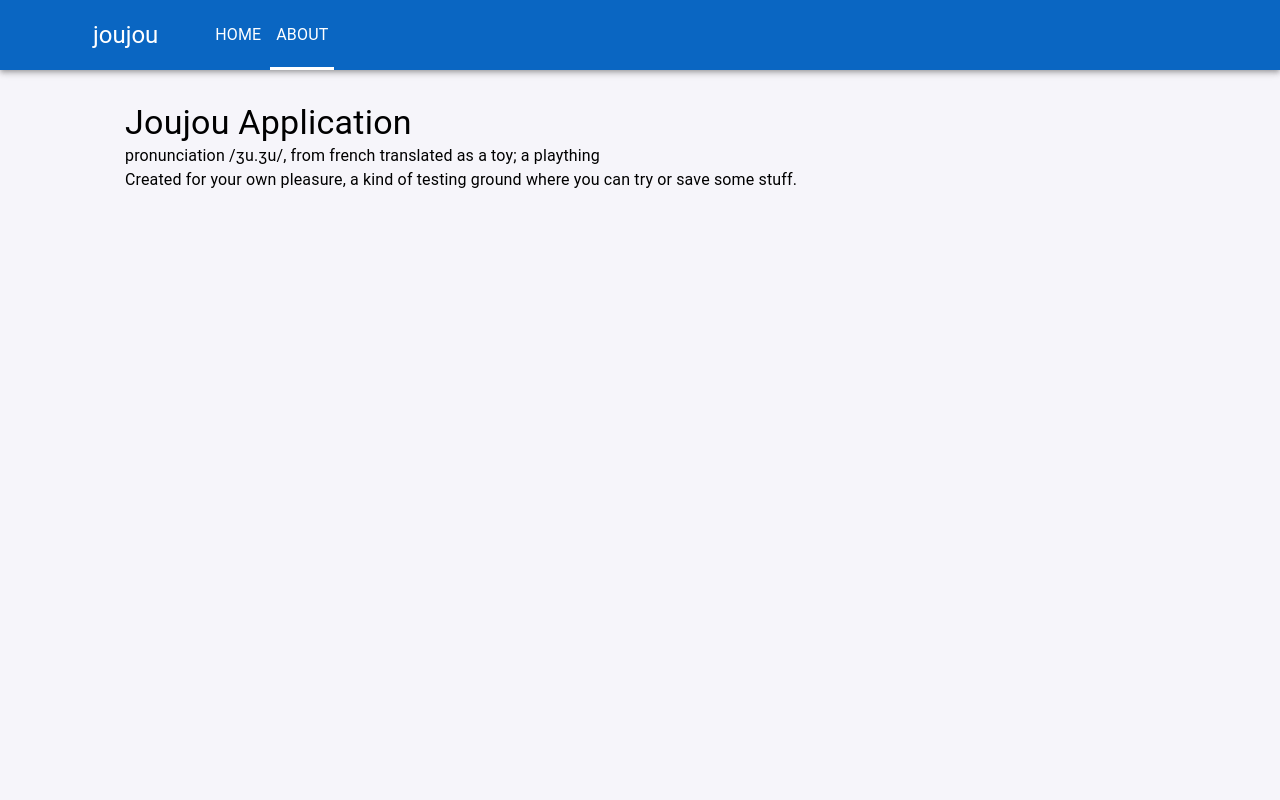
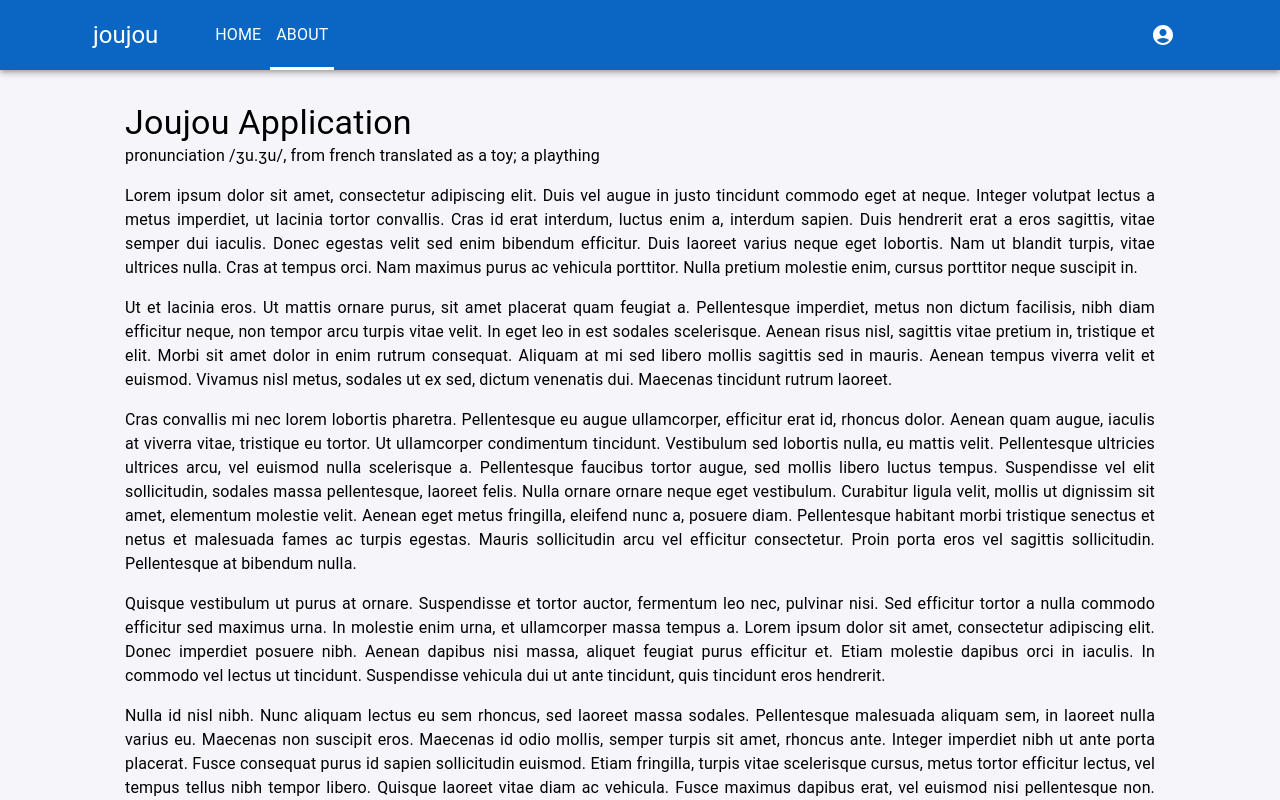
Before and after one commit to pasajero0/joujou, a React (Create React App) app: page / in a window 1280 px wide. Both pictures are taken after a click on the button "ABOUT". Built offline with nearby package versions, Linux system fonts and the light colour scheme; no server answers.

Commit message:
JJ-4/auth pages folder was created, login page was added

```diff
--- /dev/null
+++ b/src/components/page-wrapper/page-wrapper-profile/page-wrapper-profile.tsx
@@ -0,0 +1,18 @@
+import { PageEnum } from '@enum/page.enum';
+import { AccountCircle } from '@mui/icons-material';
+import { IconButton, Tooltip } from '@mui/material';
+import { useNavigate } from 'react-router';
+
+export const PageWrapperProfile = () => {
+  const navigate = useNavigate();
+
+  const handleProfileClick = () => navigate(PageEnum.Login);
+
+  return (
+    <Tooltip title="Login" arrow>
+      <IconButton size="large" color="inherit" onClick={handleProfileClick}>
+        <AccountCircle />
+      </IconButton>
+    </Tooltip>
+  );
+};
--- a/src/components/page-wrapper/page-wrapper.tsx
+++ b/src/components/page-wrapper/page-wrapper.tsx
@@ -4,13 +4,13 @@ import { FCCType } from '@type/fc-with-children.type';
 import { ColorEnum } from '@style/colors.enum';
 import { PageWrapperNavigation } from './page-wrapper-navigation/page-wrapper-navigation';
 import { PageMenuListItemInterface } from '@page/main-pages/main-pages.options';
+import { PageWrapperProfile } from './page-wrapper-profile/page-wrapper-profile';
 
 interface PageWrapperInterface {
   pageMenuList?: PageMenuListItemInterface[];
 }
 
-export const PageWrapper: FCCType<PageWrapperInterface> = ({ pageMenuList = [], children }) => {
-  return (
+export const PageWrapper: FCCType<PageWrapperInterface> = ({ pageMenuList = [], children }) => (
   <PageWrapperRoot>
     <AppBar position="static">
       <PageNavigationWrapper variant="dense">
@@ -18,9 +18,9 @@ export const PageWrapper: FCCType<PageWrapperInterface> = ({ pageMenuList = [],
           joujou
         </Typography>
         <PageWrapperNavigation pageMenuList={pageMenuList} />
+        <PageWrapperProfile />
       </PageNavigationWrapper>
     </AppBar>
     <PageContentWrapper>{children}</PageContentWrapper>
   </PageWrapperRoot>
 );
-};
--- a/src/enums/page.enum.ts
+++ b/src/enums/page.enum.ts
@@ -1,4 +1,7 @@
 export enum PageEnum {
   Home = '/',
   About = '/about',
+
+  Profile = '/profile',
+  Login = '/login',
 }
--- /dev/null
+++ b/src/pages/auth-pages/auth-pages.page.tsx
@@ -0,0 +1,15 @@
+import { lazy, memo } from 'react';
+
+import { PageEnum } from '@enum/page.enum';
+import { PageLoader } from '@component/page-loader/page-loader';
+import { Route, Routes } from 'react-router';
+
+const LoginPage = lazy(() => import('./login/login.page'));
+
+export const AuthPagesPage = memo(() => (
+  <PageLoader>
+    <Routes>
+      <Route path={PageEnum.Login} element={<LoginPage />} />
+    </Routes>
+  </PageLoader>
+));
--- /dev/null
+++ b/src/pages/auth-pages/auth-pages.tsx
@@ -0,0 +1,14 @@
+import { useLocation } from 'react-router';
+
+import { PageEnum } from '@enum/page.enum';
+
+import { AuthPagesPage } from './auth-pages.page';
+
+const authPages = new Set([PageEnum.Login]);
+
+export const AuthPages = () => {
+  const { pathname } = useLocation();
+  const shouldRenderAuthPages = authPages.has(pathname as unknown as PageEnum);
+
+  return shouldRenderAuthPages ? <AuthPagesPage /> : null;
+};
--- /dev/null
+++ b/src/pages/auth-pages/common.styles.ts
@@ -0,0 +1,13 @@
+import { ColorEnum } from '@style/colors.enum';
+import styled from 'styled-components';
+
+export const Wrapper = styled.div`
+  width: 100%;
+  height: 100%;
+  background-color: ${ColorEnum.WHITE};
+
+  display: flex;
+  flex-direction: column;
+  justify-content: center;
+  align-items: center;
+`;
--- /dev/null
+++ b/src/pages/auth-pages/login/login.page.tsx
@@ -0,0 +1,16 @@
+import { Wrapper } from '@page/auth-pages/common.styles';
+
+import { LoginTitleWrapper } from './login.styles';
+import { Typography } from '@mui/material';
+
+const LoginPage = () => (
+  <Wrapper>
+    <LoginTitleWrapper>
+      <Typography variant="h5" component="h2" align="center">
+        LOGIN
+      </Typography>
+    </LoginTitleWrapper>
+  </Wrapper>
+);
+
+export default LoginPage;
--- /dev/null
+++ b/src/pages/auth-pages/login/login.styles.ts
@@ -0,0 +1,5 @@
+import styled from 'styled-components';
+
+export const LoginTitleWrapper = styled.div`
+  border: 1px solid navy;
+`;
--- a/src/pages/main-pages/about/about.tsx
+++ b/src/pages/main-pages/about/about.tsx
@@ -1,20 +1,61 @@
+import { Scroll } from '@component/scroll/scroll';
 import { Typography } from '@mui/material';
-import { PageBlock, PageContainerWrapper } from '@page/main-pages/common/common.styles';
+import { PageBlock, PageContainerWrapper } from '@page/main-pages/common.styles';
 
 const AboutPage = () => (
-  <>
+  <Scroll>
     <PageContainerWrapper>
       <PageBlock>
         <Typography component="h1" variant="h4">
           Joujou Application
         </Typography>
-        <Typography>pronunciation /ʒu.ʒu/, from french translated as a toy; a plaything</Typography>
-        <Typography>
-          Created for your own pleasure, a kind of testing ground where you can try or save some stuff.
+        <Typography paddingBottom="16px">
+          pronunciation /ʒu.ʒu/, from french translated as a toy; a plaything
+        </Typography>
+        <Typography paddingBottom="16px" textAlign="justify">
+          Lorem ipsum dolor sit amet, consectetur adipiscing elit. Duis vel augue in justo tincidunt commodo eget at
+          neque. Integer volutpat lectus a metus imperdiet, ut lacinia tortor convallis. Cras id erat interdum, luctus
+          enim a, interdum sapien. Duis hendrerit erat a eros sagittis, vitae semper dui iaculis. Donec egestas velit
+          sed enim bibendum efficitur. Duis laoreet varius neque eget lobortis. Nam ut blandit turpis, vitae ultrices
+          nulla. Cras at tempus orci. Nam maximus purus ac vehicula porttitor. Nulla pretium molestie enim, cursus
+          porttitor neque suscipit in.
+        </Typography>
+        <Typography paddingBottom="16px" textAlign="justify">
+          Ut et lacinia eros. Ut mattis ornare purus, sit amet placerat quam feugiat a. Pellentesque imperdiet, metus
+          non dictum facilisis, nibh diam efficitur neque, non tempor arcu turpis vitae velit. In eget leo in est
+          sodales scelerisque. Aenean risus nisl, sagittis vitae pretium in, tristique et elit. Morbi sit amet dolor in
+          enim rutrum consequat. Aliquam at mi sed libero mollis sagittis sed in mauris. Aenean tempus viverra velit et
+          euismod. Vivamus nisl metus, sodales ut ex sed, dictum venenatis dui. Maecenas tincidunt rutrum laoreet.
+        </Typography>
+        <Typography paddingBottom="16px" textAlign="justify">
+          Cras convallis mi nec lorem lobortis pharetra. Pellentesque eu augue ullamcorper, efficitur erat id, rhoncus
+          dolor. Aenean quam augue, iaculis at viverra vitae, tristique eu tortor. Ut ullamcorper condimentum tincidunt.
+          Vestibulum sed lobortis nulla, eu mattis velit. Pellentesque ultricies ultrices arcu, vel euismod nulla
+          scelerisque a. Pellentesque faucibus tortor augue, sed mollis libero luctus tempus. Suspendisse vel elit
+          sollicitudin, sodales massa pellentesque, laoreet felis. Nulla ornare ornare neque eget vestibulum. Curabitur
+          ligula velit, mollis ut dignissim sit amet, elementum molestie velit. Aenean eget metus fringilla, eleifend
+          nunc a, posuere diam. Pellentesque habitant morbi tristique senectus et netus et malesuada fames ac turpis
+          egestas. Mauris sollicitudin arcu vel efficitur consectetur. Proin porta eros vel sagittis sollicitudin.
+          Pellentesque at bibendum nulla.
+        </Typography>
+        <Typography paddingBottom="16px" textAlign="justify">
+          Quisque vestibulum ut purus at ornare. Suspendisse et tortor auctor, fermentum leo nec, pulvinar nisi. Sed
+          efficitur tortor a nulla commodo efficitur sed maximus urna. In molestie enim urna, et ullamcorper massa
+          tempus a. Lorem ipsum dolor sit amet, consectetur adipiscing elit. Donec imperdiet posuere nibh. Aenean
+          dapibus nisi massa, aliquet feugiat purus efficitur et. Etiam molestie dapibus orci in iaculis. In commodo vel
+          lectus ut tincidunt. Suspendisse vehicula dui ut ante tincidunt, quis tincidunt eros hendrerit.
+        </Typography>
+        <Typography paddingBottom="16px" textAlign="justify">
+          Nulla id nisl nibh. Nunc aliquam lectus eu sem rhoncus, sed laoreet massa sodales. Pellentesque malesuada
+          aliquam sem, in laoreet nulla varius eu. Maecenas non suscipit eros. Maecenas id odio mollis, semper turpis
+          sit amet, rhoncus ante. Integer imperdiet nibh ut ante porta placerat. Fusce consequat purus id sapien
+          sollicitudin euismod. Etiam fringilla, turpis vitae scelerisque cursus, metus tortor efficitur lectus, vel
+          tempus tellus nibh tempor libero. Quisque laoreet vitae diam ac vehicula. Fusce maximus dapibus erat, vel
+          euismod nisi pellentesque non. Maecenas consectetur mi vel arcu feugiat facilisis. Aliquam erat volutpat.
         </Typography>
       </PageBlock>
     </PageContainerWrapper>
-  </>
+  </Scroll>
 );
 
 export default AboutPage;
--- a/src/pages/main-pages/home/home.tsx
+++ b/src/pages/main-pages/home/home.tsx
@@ -2,7 +2,7 @@ import { Gallery } from '@component/gallery/gallery';
 import { useLayoutEffect, useState } from 'react';
 import { ImageInterface } from '@component/gallery/gallery.type';
 import { Scroll } from '@component/scroll/scroll';
-import { PageBlock, PageContainerWrapper } from '@page/main-pages/common/common.styles';
+import { PageBlock, PageContainerWrapper } from '@page/main-pages/common.styles';
 
 const URL = 'https://picsum.photos/v2/list?page=2&limit=50';
 
@@ -25,7 +25,6 @@ const HomePage = () => {
   }, []);
 
   return (
-    <>
     <Scroll>
       <PageContainerWrapper>
         <PageBlock>
@@ -33,7 +32,6 @@ const HomePage = () => {
         </PageBlock>
       </PageContainerWrapper>
     </Scroll>
-    </>
   );
 };
 
--- a/src/pages/page-root.tsx
+++ b/src/pages/page-root.tsx
@@ -1,5 +1,11 @@
 import { memo } from 'react';
 
+import { AuthPages } from './auth-pages/auth-pages';
 import { MainPages } from './main-pages/main-pages';
 
-export const PageRoot = memo(() => <MainPages />);
+export const PageRoot = memo(() => (
+  <>
+    <AuthPages />
+    <MainPages />
+  </>
+));
```
Also changed, not shown: src/pages/main-pages/common.styles.ts (renamed from src/pages/main-pages/common/common.styles.ts). Lines whose indentation alone changed are shown as unchanged.
